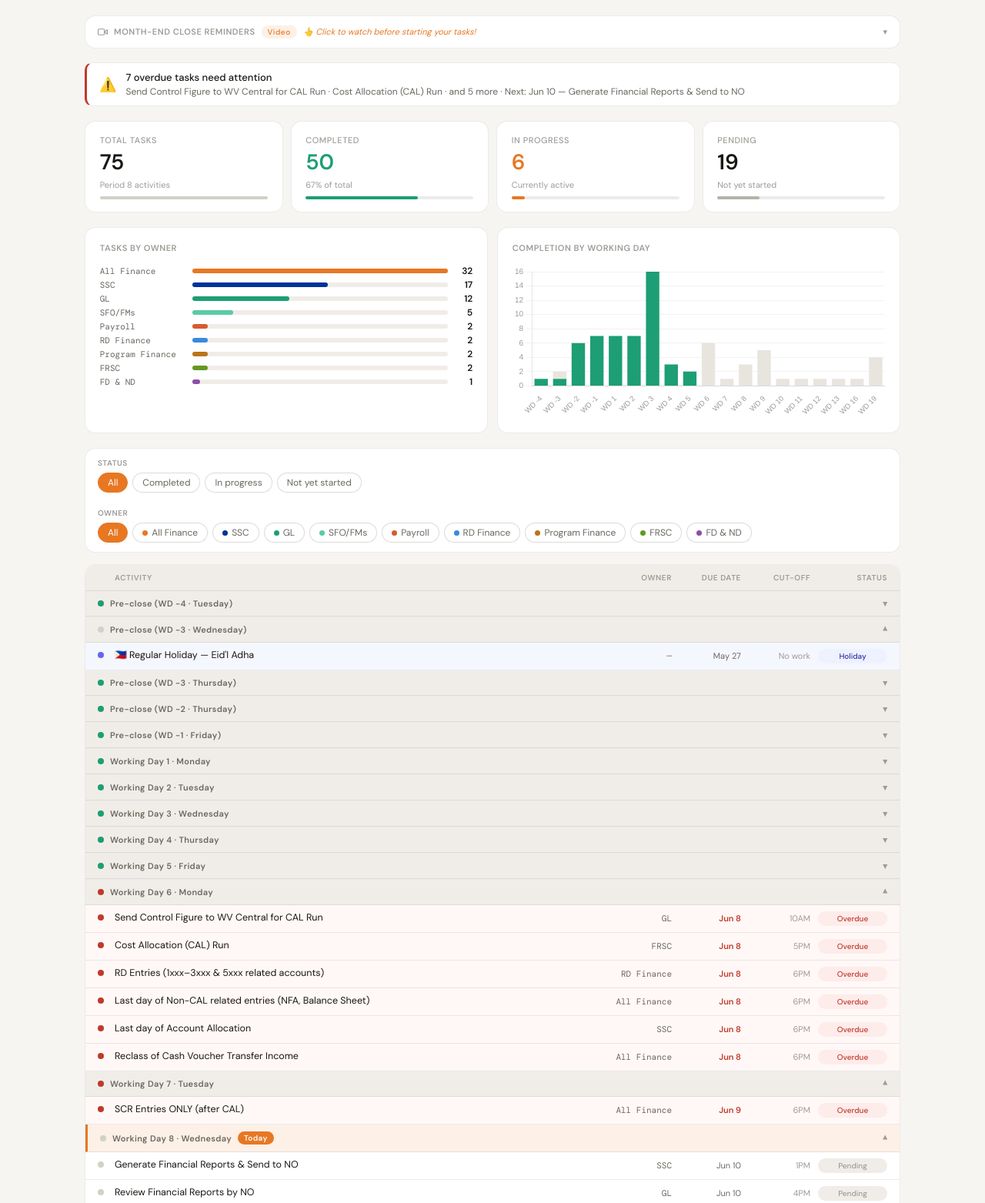
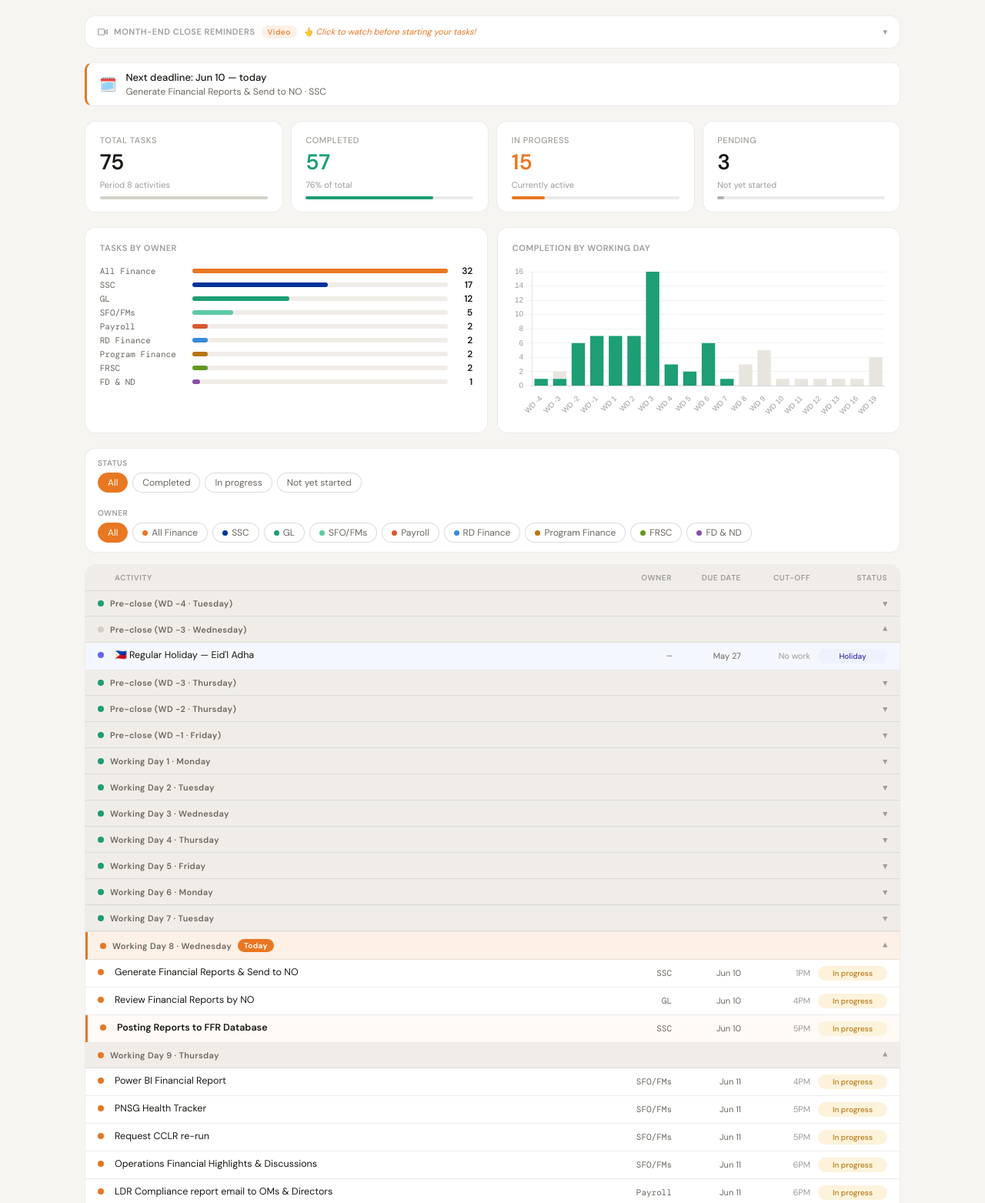
Before and after one commit to WVDFKeydates/P8, a plain HTML site: page index.html in a window 1280 px wide. Shown: the part 104-1667 px from the top of the page at 77% size. Drawn offline with nearby package versions, Linux system fonts and the light colour scheme.

Commit message:
Update index.html

```diff
--- a/index.html
+++ b/index.html
@@ -261,32 +261,32 @@ const tasks = [
   {status:'Completed',name:'DPC CAL Run',owner:'FRSC',wd:4,due:'Jun 4',dueDate:'2026-06-04',day:'Thursday',cut:'2PM',comment:''},
   {status:'Completed',name:'CAL Reclass & Support Cost (before CAL)',owner:'All Finance',wd:5,due:'Jun 5',dueDate:'2026-06-05',day:'Friday',cut:'6PM',comment:''},
   {status:'Completed',name:'Final Budget Entries (Ledger B/G/K/J)',owner:'All Finance',wd:5,due:'Jun 5',dueDate:'2026-06-05',day:'Friday',cut:'6PM',comment:''},
-  {status:'In progress',name:'Send Control Figure to WV Central for CAL Run',owner:'GL',wd:6,due:'Jun 8',dueDate:'2026-06-08',day:'Monday',cut:'10AM',comment:''},
-  {status:'In progress',name:'Cost Allocation (CAL) Run',owner:'FRSC',wd:6,due:'Jun 8',dueDate:'2026-06-08',day:'Monday',cut:'5PM',comment:''},
-  {status:'In progress',name:'RD Entries (1xxx–3xxx & 5xxx related accounts)',owner:'RD Finance',wd:6,due:'Jun 8',dueDate:'2026-06-08',day:'Monday',cut:'6PM',comment:''},
-  {status:'In progress',name:'Last day of Non-CAL related entries (NFA, Balance Sheet)',owner:'All Finance',wd:6,due:'Jun 8',dueDate:'2026-06-08',day:'Monday',cut:'6PM',comment:''},
-  {status:'In progress',name:'Last day of Account Allocation',owner:'SSC',wd:6,due:'Jun 8',dueDate:'2026-06-08',day:'Monday',cut:'6PM',comment:''},
-  {status:'In progress',name:'Reclass of Cash Voucher Transfer Income',owner:'All Finance',wd:6,due:'Jun 8',dueDate:'2026-06-08',day:'Monday',cut:'6PM',comment:''},
-  {status:'Not yet started',name:'SCR Entries ONLY (after CAL)',owner:'All Finance',wd:7,due:'Jun 9',dueDate:'2026-06-09',day:'Tuesday',cut:'6PM',comment:''},
-  {status:'Not yet started',name:'Generate Financial Reports & Send to NO',owner:'SSC',wd:8,due:'Jun 10',dueDate:'2026-06-10',day:'Wednesday',cut:'1PM',comment:''},
-  {status:'Not yet started',name:'Review Financial Reports by NO',owner:'GL',wd:8,due:'Jun 10',dueDate:'2026-06-10',day:'Wednesday',cut:'4PM',comment:''},
-  {status:'Not yet started',name:'Posting Reports to FFR Database',owner:'SSC',wd:8,due:'Jun 10',dueDate:'2026-06-10',day:'Wednesday',cut:'5PM',comment:''},
-  {status:'Not yet started',name:'Power BI Financial Report',owner:'SFO/FMs',wd:9,due:'Jun 11',dueDate:'2026-06-11',day:'Thursday',cut:'4PM',comment:''},
-  {status:'Not yet started',name:'PNSG Health Tracker',owner:'SFO/FMs',wd:9,due:'Jun 11',dueDate:'2026-06-11',day:'Thursday',cut:'5PM',comment:''},
-  {status:'Not yet started',name:'Request CCLR re-run',owner:'SFO/FMs',wd:9,due:'Jun 11',dueDate:'2026-06-11',day:'Thursday',cut:'5PM',comment:''},
-  {status:'Not yet started',name:'Operations Financial Highlights & Discussions',owner:'SFO/FMs',wd:9,due:'Jun 11',dueDate:'2026-06-11',day:'Thursday',cut:'6PM',comment:''},
-  {status:'Not yet started',name:'LDR Compliance report email to OMs & Directors',owner:'Payroll',wd:9,due:'Jun 11',dueDate:'2026-06-11',day:'Thursday',cut:'6PM',comment:''},
+  {status:'Completed',name:'Send Control Figure to WV Central for CAL Run',owner:'GL',wd:6,due:'Jun 8',dueDate:'2026-06-08',day:'Monday',cut:'10AM',comment:''},
+  {status:'Completed',name:'Cost Allocation (CAL) Run',owner:'FRSC',wd:6,due:'Jun 8',dueDate:'2026-06-08',day:'Monday',cut:'5PM',comment:''},
+  {status:'Completed',name:'RD Entries (1xxx–3xxx & 5xxx related accounts)',owner:'RD Finance',wd:6,due:'Jun 8',dueDate:'2026-06-08',day:'Monday',cut:'6PM',comment:''},
+  {status:'Completed',name:'Last day of Non-CAL related entries (NFA, Balance Sheet)',owner:'All Finance',wd:6,due:'Jun 8',dueDate:'2026-06-08',day:'Monday',cut:'6PM',comment:''},
+  {status:'Completed',name:'Last day of Account Allocation',owner:'SSC',wd:6,due:'Jun 8',dueDate:'2026-06-08',day:'Monday',cut:'6PM',comment:''},
+  {status:'Completed',name:'Reclass of Cash Voucher Transfer Income',owner:'All Finance',wd:6,due:'Jun 8',dueDate:'2026-06-08',day:'Monday',cut:'6PM',comment:''},
+  {status:'Completed',name:'SCR Entries ONLY (after CAL)',owner:'All Finance',wd:7,due:'Jun 9',dueDate:'2026-06-09',day:'Tuesday',cut:'6PM',comment:''},
+  {status:'In progress',name:'Generate Financial Reports & Send to NO',owner:'SSC',wd:8,due:'Jun 10',dueDate:'2026-06-10',day:'Wednesday',cut:'1PM',comment:''},
+  {status:'In progress',name:'Review Financial Reports by NO',owner:'GL',wd:8,due:'Jun 10',dueDate:'2026-06-10',day:'Wednesday',cut:'4PM',comment:''},
+  {status:'In progress',name:'Posting Reports to FFR Database',owner:'SSC',wd:8,due:'Jun 10',dueDate:'2026-06-10',day:'Wednesday',cut:'5PM',comment:''},
+  {status:'In progress',name:'Power BI Financial Report',owner:'SFO/FMs',wd:9,due:'Jun 11',dueDate:'2026-06-11',day:'Thursday',cut:'4PM',comment:''},
+  {status:'In progress',name:'PNSG Health Tracker',owner:'SFO/FMs',wd:9,due:'Jun 11',dueDate:'2026-06-11',day:'Thursday',cut:'5PM',comment:''},
+  {status:'In progress',name:'Request CCLR re-run',owner:'SFO/FMs',wd:9,due:'Jun 11',dueDate:'2026-06-11',day:'Thursday',cut:'5PM',comment:''},
+  {status:'In progress',name:'Operations Financial Highlights & Discussions',owner:'SFO/FMs',wd:9,due:'Jun 11',dueDate:'2026-06-11',day:'Thursday',cut:'6PM',comment:''},
+  {status:'In progress',name:'LDR Compliance report email to OMs & Directors',owner:'Payroll',wd:9,due:'Jun 11',dueDate:'2026-06-11',day:'Thursday',cut:'6PM',comment:''},
   {status:'holiday',name:'🇵🇭 Regular Holiday — Philippine Independence Day',owner:'—',wd:10,due:'Jun 12',dueDate:'2026-06-12',day:'Friday',cut:'No work',comment:''},
-  {status:'Not yet started',name:'Finalization of Cover Memo',owner:'SFO/FMs',wd:11,due:'Jun 15',dueDate:'2026-06-15',day:'Monday',cut:'3PM',comment:''},
+  {status:'In progress',name:'Finalization of Cover Memo',owner:'SFO/FMs',wd:11,due:'Jun 15',dueDate:'2026-06-15',day:'Monday',cut:'3PM',comment:''},
   {status:'Not yet started',name:'FFR Discussion with ND',owner:'FD & ND',wd:12,due:'Jun 16',dueDate:'2026-06-16',day:'Tuesday',cut:'11AM',comment:''},
-  {status:'Not yet started',name:'Sending of Monthly Account Listing Ledger A & E',owner:'GL',wd:13,due:'Jun 17',dueDate:'2026-06-17',day:'Wednesday',cut:'6PM',comment:''},
-  {status:'Not yet started',name:'Fixed Asset Recon',owner:'GL',wd:16,due:'Jun 22',dueDate:'2026-06-22',day:'Monday',cut:'Quarterly',comment:''},
+  {status:'In progress',name:'Sending of Monthly Account Listing Ledger A & E',owner:'GL',wd:13,due:'Jun 17',dueDate:'2026-06-17',day:'Wednesday',cut:'6PM',comment:''},
+  {status:'In progress',name:'Fixed Asset Recon',owner:'GL',wd:16,due:'Jun 22',dueDate:'2026-06-22',day:'Monday',cut:'Quarterly',comment:''},
   {status:'Not yet started',name:'Combined CoreProj Logframe Report',owner:'SSC',wd:0,due:'—',dueDate:'',day:'—',cut:'Semi-Annually',comment:''},
   {status:'Not yet started',name:'ICSAT',owner:'GL',wd:0,due:'—',dueDate:'',day:'—',cut:'Every 2 Yrs',comment:''},
-  {status:'Not yet started',name:'Send Outstanding 200 Account Listing',owner:'GL',wd:19,due:'Jun 25',dueDate:'2026-06-25',day:'Thursday',cut:'5PM',comment:''},
-  {status:'Not yet started',name:'Send updated 170-172 Account Monitoring Summary',owner:'GL',wd:19,due:'Jun 25',dueDate:'2026-06-25',day:'Thursday',cut:'5PM',comment:''},
-  {status:'Not yet started',name:'Send 230 Accrual Balance to date to NO Finance',owner:'GL',wd:19,due:'Jun 25',dueDate:'2026-06-25',day:'Thursday',cut:'5PM',comment:''},
-  {status:'Not yet started',name:'Preparation & Posting Statutory Entries',owner:'SSC',wd:19,due:'Jun 25',dueDate:'2026-06-25',day:'Thursday',cut:'5PM',comment:''},
+  {status:'In progress',name:'Send Outstanding 200 Account Listing',owner:'GL',wd:19,due:'Jun 25',dueDate:'2026-06-25',day:'Thursday',cut:'5PM',comment:''},
+  {status:'In progress',name:'Send updated 170-172 Account Monitoring Summary',owner:'GL',wd:19,due:'Jun 25',dueDate:'2026-06-25',day:'Thursday',cut:'5PM',comment:''},
+  {status:'In progress',name:'Send 230 Accrual Balance to date to NO Finance',owner:'GL',wd:19,due:'Jun 25',dueDate:'2026-06-25',day:'Thursday',cut:'5PM',comment:''},
+  {status:'In progress',name:'Preparation & Posting Statutory Entries',owner:'SSC',wd:19,due:'Jun 25',dueDate:'2026-06-25',day:'Thursday',cut:'5PM',comment:''},
 ];
 
 const today = new Date(); today.setHours(0,0,0,0);
```
